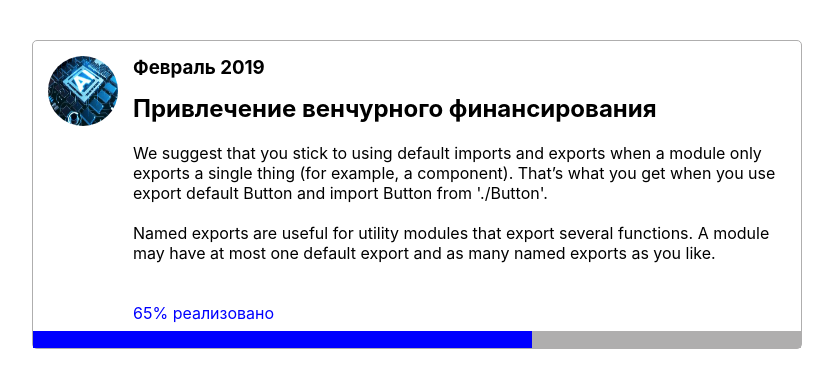
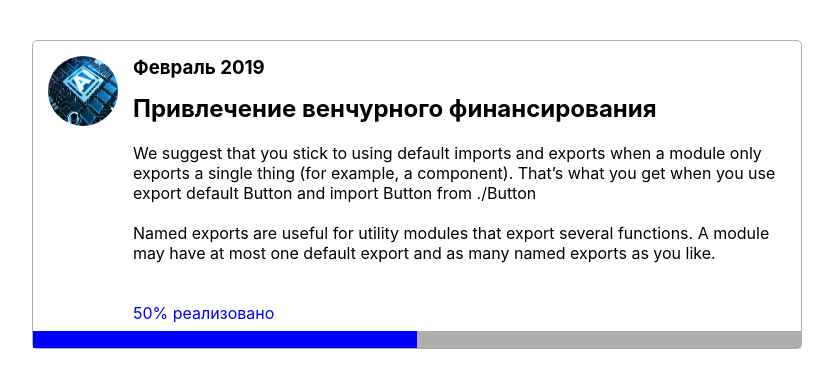
Before and after one commit to DaurenSan/typescript_react_test, a React (Create React App) app: page / in a window 1280 px wide. Shown: the top 388 px of the page, without its empty margins (223-1056 px from the left). Built offline with nearby package versions, Linux system fonts and the light colour scheme.

Commit message:
динамическая карточка

```diff
--- a/src/App.tsx
+++ b/src/App.tsx
@@ -1,11 +1,33 @@
 import React from 'react';
 import './App.css';
-import {Card} from './card/card';
+import Card from './card/card';
+import {DATA} from './mock-data'
 
-const App: React.FC = () => {
-  return (
-    <Card />
-  );
+export interface Project {
+  id:number;
+  date: string;
+  title: string;
+  description1: string;
+  description2: string;
+  progress: number;
+  picture: string;
 }
 
-export default App;
+type State = {
+  project: Project;
+};
+type Props = {
+  project?: Project;
+};
+
+export default class ClassCounter extends React.Component<Props, State> {
+  readonly state: State = {
+    project: DATA[0]
+  };
+  render(){
+    return (
+      <Card project = {this.state.project} />
+    );
+  }
+
+}
--- a/src/card/card.tsx
+++ b/src/card/card.tsx
@@ -1,30 +1,36 @@
 import React from 'react';
 import './card.css';
-import AI from '../AI.jpg';
+import {Project} from '../App';
 
-export const Card = () => {
+type Props = {
+   project: Project;
+}
 
+export default class Card extends React.Component<Props>{
+
+    render(){
     return (
      <div className="Card-wrapper">
         <div className="Card-container">
             <div className="Column-one">
-                <img src={AI}/>
+                <img src={this.props.project.picture}/>
             </div>
             <div className="Column-two">
-                <h3>Февраль 2019</h3>
-                <h2>Привлечение венчурного финансирования</h2>
+                <h3>{this.props.project.date}</h3>
+                <h2>{this.props.project.title}</h2>
                 <p>
-                We suggest that you stick to using default imports and exports when a module only exports a single thing (for example, a component). That’s what you get when you use export default Button and import Button from './Button'.
+                {this.props.project.description1}
                 <br/>
                 <br/>
-                Named exports are useful for utility modules that export several functions. A module may have at most one default export and as many named exports as you like.
+                {this.props.project.description2}
                 </p>
-                <span>65% реализовано</span>
+                <span>{this.props.project.progress}% реализовано</span>
             </div>
         </div>
         <div className="progress">
-            <div className="Inside-progress"></div>
+            <div style={{backgroundColor: 'blue', height: '17px', width: this.props.project.progress.toString()+'%'}}></div>
         </div>
      </div>
     );
-  }
+    }
+}
--- /dev/null
+++ b/src/mock-data.tsx
@@ -0,0 +1,44 @@
+import {Project} from './App';
+import AI from './AI.jpg';
+
+
+export const DATA: Project[] = (
+    [
+        {
+          id:1,
+          date: 'Февраль 2019',
+          title: 'Привлечение венчурного финансирования',
+          description1:  'We suggest that you stick to using default imports and exports when a module only exports a single thing (for example, a component). That’s what you get when you use export default Button and import Button from ./Button',
+          description2: 'Named exports are useful for utility modules that export several functions. A module may have at most one default export and as many named exports as you like.',
+          progress: 50,
+          picture: AI
+        },
+        {
+            id:1,
+            date: 'Февраль 2019',
+            title: 'Привлечение венчурного финансирования',
+            description1:  'We suggest that you stick to using default imports and exports when a module only exports a single thing (for example, a component). That’s what you get when you use export default Button and import Button from ./Button',
+            description2: 'Named exports are useful for utility modules that export several functions. A module may have at most one default export and as many named exports as you like.',
+            progress: 65,
+            picture: AI
+          },
+          {
+            id:1,
+            date: 'Февраль 2019',
+            title: 'Привлечение венчурного финансирования',
+            description1:  'We suggest that you stick to using default imports and exports when a module only exports a single thing (for example, a component). That’s what you get when you use export default Button and import Button from ./Button',
+            description2: 'Named exports are useful for utility modules that export several functions. A module may have at most one default export and as many named exports as you like.',
+            progress: 65,
+            picture: AI
+          },
+          {
+            id:1,
+            date: 'Февраль 2019',
+            title: 'Привлечение венчурного финансирования',
+            description1:  'We suggest that you stick to using default imports and exports when a module only exports a single thing (for example, a component). That’s what you get when you use export default Button and import Button from ./Button',
+            description2: 'Named exports are useful for utility modules that export several functions. A module may have at most one default export and as many named exports as you like.',
+            progress: 65,
+            picture: AI
+          }
+      ]
+)
```
